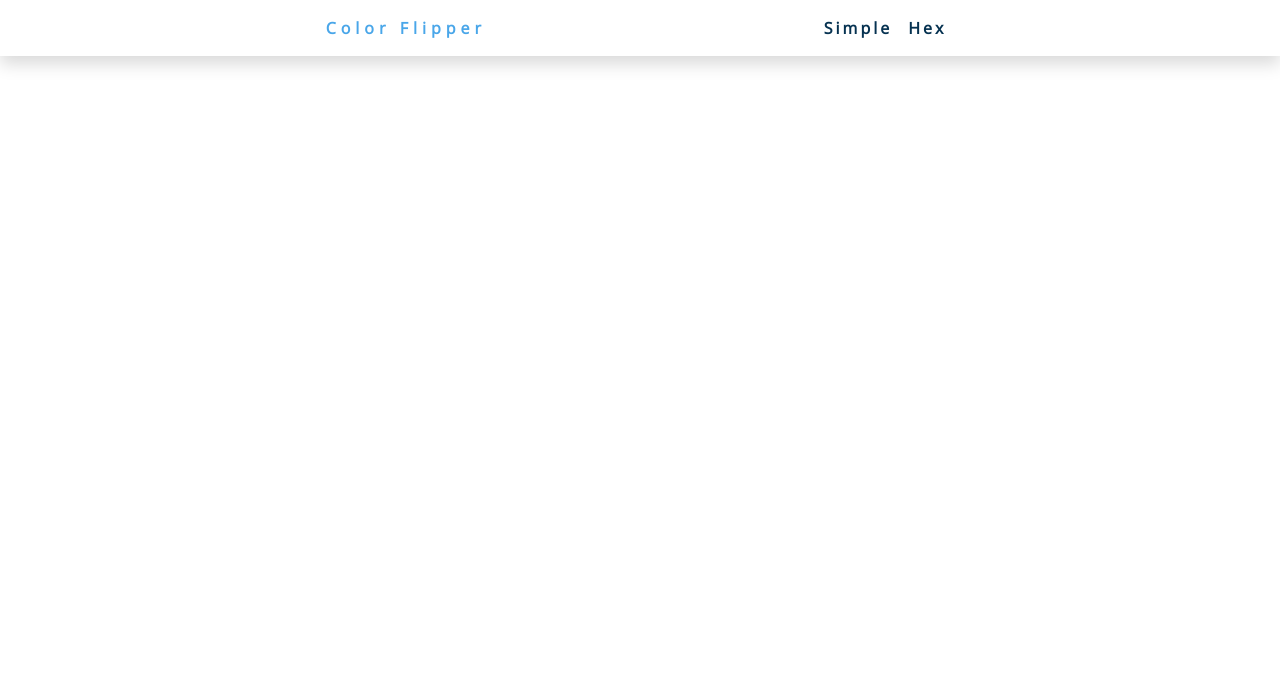
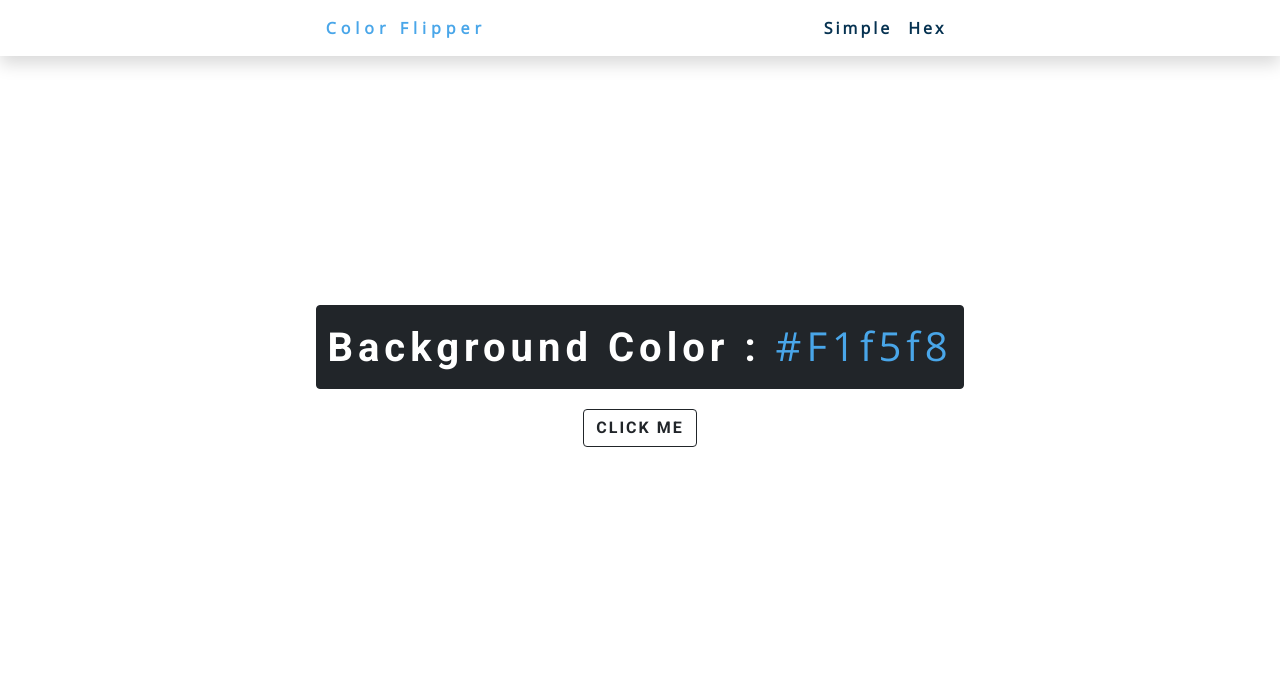
Before and after one commit to Neimat1/Color-Flipper, a plain HTML site: page index.html in a window 1280 px wide. Drawn offline with nearby package versions, Linux system fonts and the light colour scheme.

Commit message:
add body

```diff
--- a/css/style.css
+++ b/css/style.css
@@ -1,4 +1,5 @@
 @import url('https://fonts.googleapis.com/css2?family=Open+Sans&display=swap');
+@import url('https://fonts.googleapis.com/css2?family=Roboto:wght@700&display=swap');
 *{
     font-family: 'Open Sans', sans-serif;
     box-sizing: border-box;
@@ -22,3 +23,35 @@ a.nav-link{
 a.nav-link:hover{
     color:#49a6e9;
 }
+.container{
+    height: 80vh;
+    display: flex;
+    flex-direction: row;
+    align-items: center;
+    justify-content: center;
+}
+.col{
+    display: flex;
+    flex-direction: column;
+    align-items: center;
+    justify-content: center;
+
+}
+
+.backround-color{
+    padding: 10px;
+    margin-bottom: 20px;
+    font-family: 'Roboto', sans-serif;
+    font-size: 40px;
+    letter-spacing: 5px;
+}
+.color{
+    color:#49a6e9;
+}
+.click-me{
+    font-family: 'Roboto', sans-serif;
+    text-transform: uppercase;
+    letter-spacing:2px;
+    font-weight: bold;
+    font-size: 16px;
+}
--- a/index.html
+++ b/index.html
@@ -24,6 +24,16 @@
                 <!-- </div> -->
             </div>
         </nav>
+        <div class="container">
+            <div class="row">
+                <div class="col">
+                    <h2 class="backround-color btn btn-dark ">
+                        Background Color : <span class="color">#F1f5f8</span>
+                    </h2>
+                    <button class="click-me btn border-1 btn-outline-dark ">click me</button>
+                </div>
+            </div>
+        </div>
         <script src="js/bootstrap.bundle.min.js"></script>
         <script src="js/sample.js"></script>
     </body>
```
Also changed, not shown: hex.html (+10 -0 lines).
